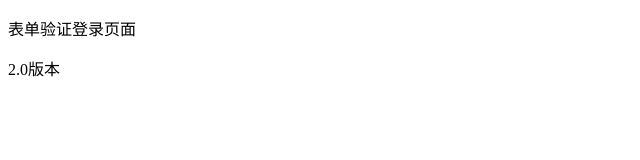
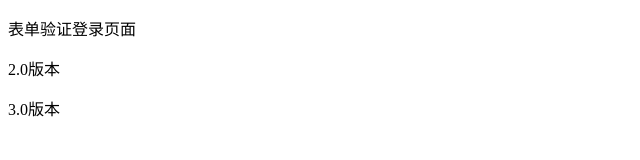
Before and after one commit to big-chen55/gaiya, a plain HTML site: page index.html in a window 1280 px wide. Shown: the full height of the page, 0-640 px from the left. Drawn offline with Linux system fonts and the light colour scheme.

Commit message:
3.0版本

```diff
--- a/index.html
+++ b/index.html
@@ -8,5 +8,6 @@
 <body>
     <p>表单验证登录页面</p>
     <p>2.0版本</p>
+    <p>3.0版本</p>
 </body>
 </html>
```
